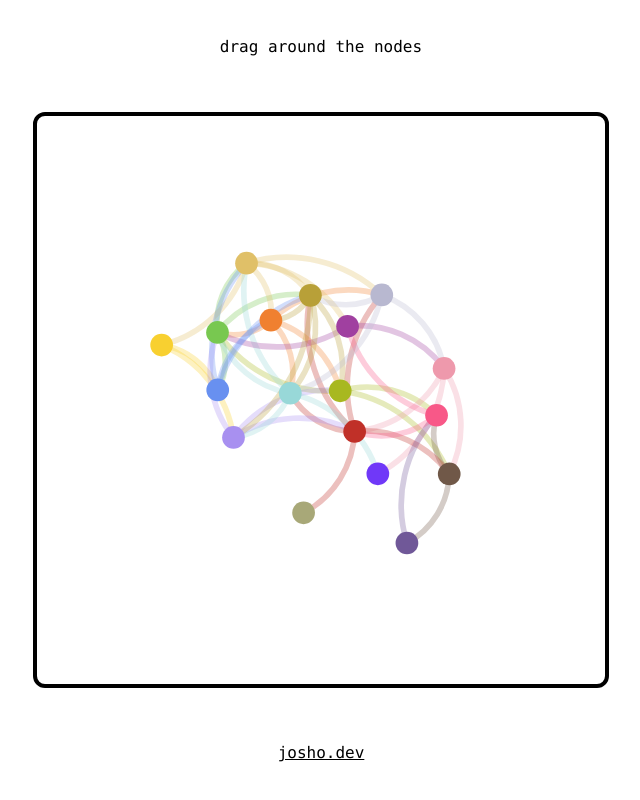
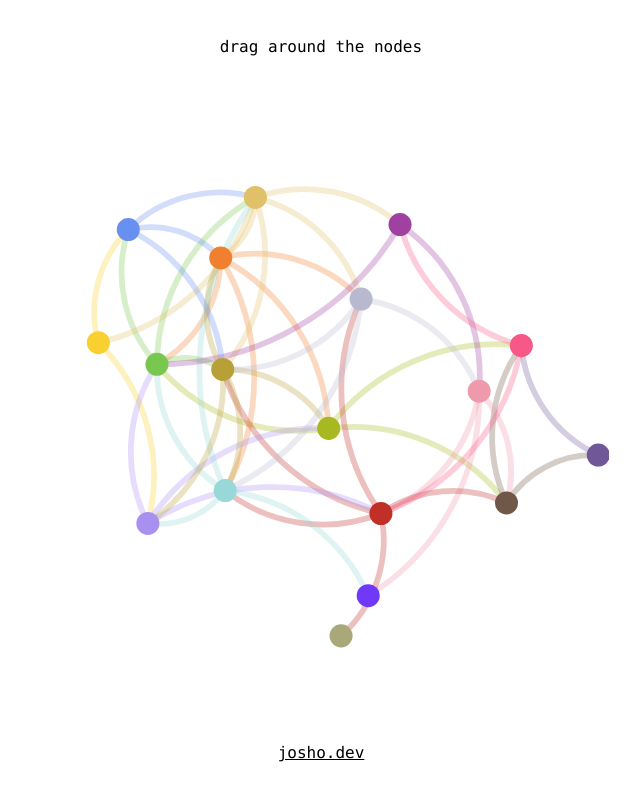
Before and after one commit to joshwashywash/poketypes, a Svelte app: page / in a window 1280 px wide. Shown: the whole page, without its empty margins (319-959 px from the left). Built offline with nearby package versions, Linux system fonts and the light colour scheme.

Commit message:
finish one of the to-dos

```diff
--- a/src/App.svelte
+++ b/src/App.svelte
@@ -20,7 +20,7 @@
 
 	type Link = SimulationLinkDatum<Node>;
 
-	const radius = 100;
+	const radius = 1;
 	const r = radius / 25;
 	const strokeWidth = r / 2;
 	const diameter = 2 * radius;
@@ -42,12 +42,14 @@
 	let linkies: ForcedLink[] = [];
 
 	const sim = forceSimulation<Node, Link>(nodes)
-		.force('x', forceX())
-		.force('y', forceY())
-		.force('charge', forceManyBody())
+		.force('x', forceX().strength(radius / 2))
+		.force('y', forceY().strength(radius / 2))
+		.force('charge', forceManyBody().strength(-r))
 		.force(
 			'links',
-			forceLink<Node, Link>(links).id(d => d.id)
+			forceLink<Node, Link>(links)
+				.id(d => d.id)
+				.distance(radius / 3)
 		)
 		.on('tick', () => {
 			nodes = nodes;
@@ -69,8 +71,9 @@
 
 <main class="flex h-screen flex-col items-center justify-around p-2">
 	<h1>drag around the nodes</h1>
-	<figure class="w-full max-w-xl rounded-xl border-4 border-black">
+	<figure class="w-full max-w-xl">
 		<svg
+			class:cursor-grabbing={heldNode !== null}
 			on:pointermove={e => {
 				if (heldNode) {
 					const { currentTarget, pointerId, x, y } = e;
@@ -108,7 +111,6 @@
 			</g>
 			{#each nodes as node}
 				<circle
-					class:cursor-grabbing={node.id === heldNode?.id}
 					class:cursor-grab={heldNode === null}
 					on:pointerdown={() => {
 						heldNode = node;
```
Also changed, not shown: 1 other file (tests, documents, lock files or other folders).
